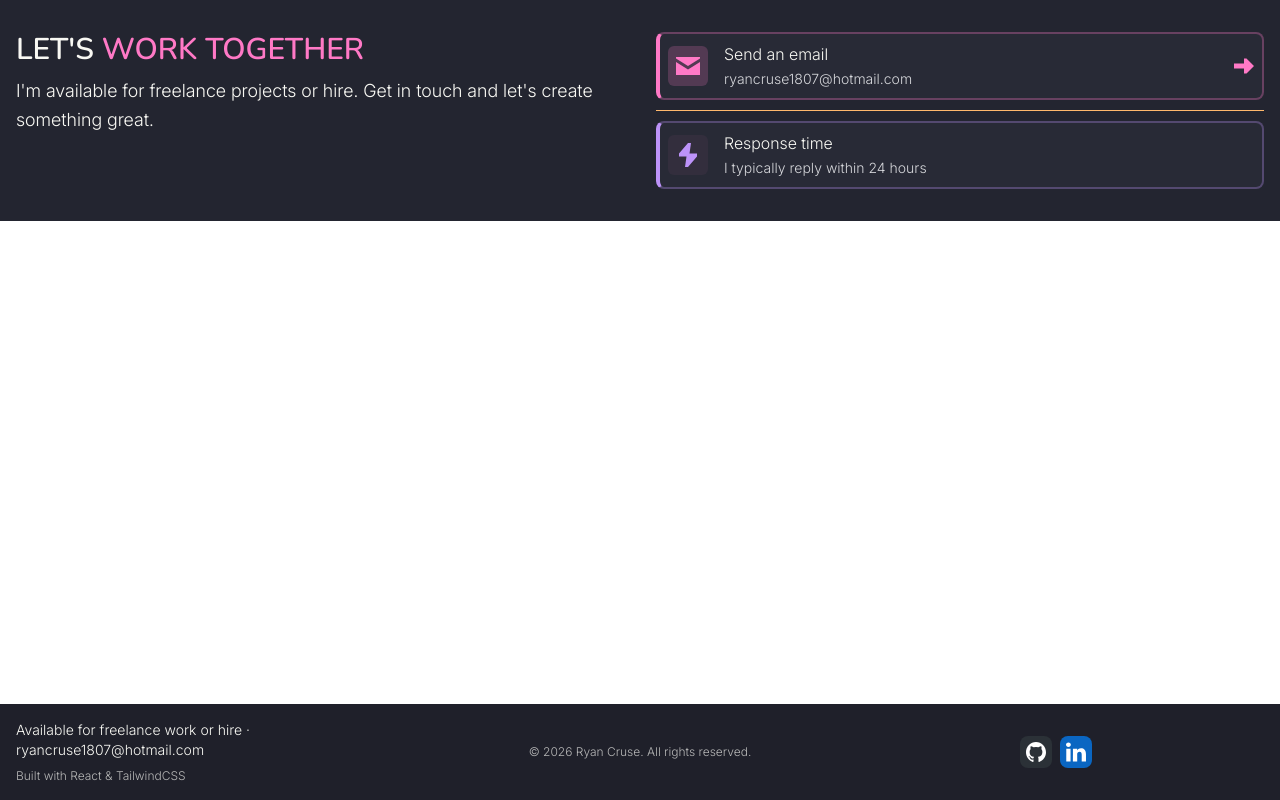
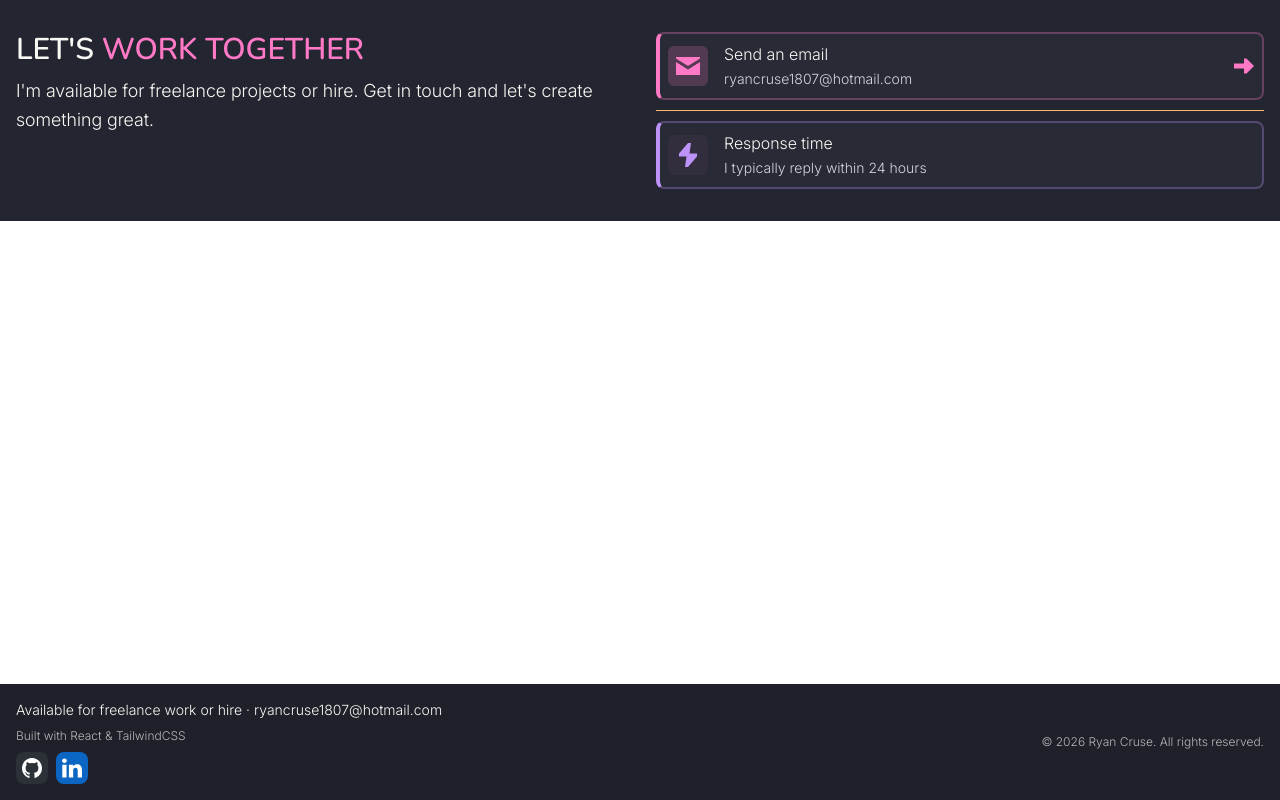
Before and after one commit to Cruse180795/my-portfolio, a React (Vite) app: page / in a window 1280 px wide. Built offline with nearby package versions, Linux system fonts and the light colour scheme.

Commit message:
style: Refactor Footer layout from grid to flex for better alignment

```diff
--- a/src/components/layout/Footer.tsx
+++ b/src/components/layout/Footer.tsx
@@ -8,11 +8,15 @@ type FooterProps = {
 
 function Footer({githubLink, linkedinLink}: FooterProps) {
   return (
-    <footer className="bg-base-300 text-base-content text-center">
+    <footer className="bg-base-300 text-base-content text-center p-4">
 
       {/** container */}
-      <div className="space-y-2.5 p-4 lg:container lg:mx-auto lg:grid lg:grid-cols-3 items-center lg:space-y-0">
+      <div className=" lg:container lg:mx-auto">
 
+        {/** flex */}
+        <div className="space-y-2.5 lg:flex items-center justify-between lg:space-y-0">
+
+          <div className="space-y-2">
             <div className="space-y-2 lg:text-left">
               {/** Primary action - email & availability */}
               <p className="text-pretty text-sm">Available for freelance work or hire · ryancruse1807@hotmail.com</p>
@@ -21,7 +25,7 @@ function Footer({githubLink, linkedinLink}: FooterProps) {
             </div>
 
             {/** Secondary contact paths */}
-        <div className="flex items-center justify-center gap-x-2 lg:order-2">
+            <div className="flex items-center justify-center gap-x-2 lg:justify-start">
               <a href={githubLink} className="p-1.5 rounded-lg bg-github text-white" target="_blank">
                 <GithubIcon className="size-5"/>
               </a>
@@ -29,12 +33,17 @@ function Footer({githubLink, linkedinLink}: FooterProps) {
                 <LinkedinIcon className="size-5"/>
               </a>
             </div>
+          </div>
+
+
 
           <hr className="border-accent lg:hidden" />
 
           {/** Legal boilerplate */}
           <p className="text-xs text-base-content/70">© 2026 Ryan Cruse. All rights reserved.</p>
         </div>
+        </div>
+
 
     </footer>
   )
```
Lines whose indentation alone changed are shown as unchanged.
